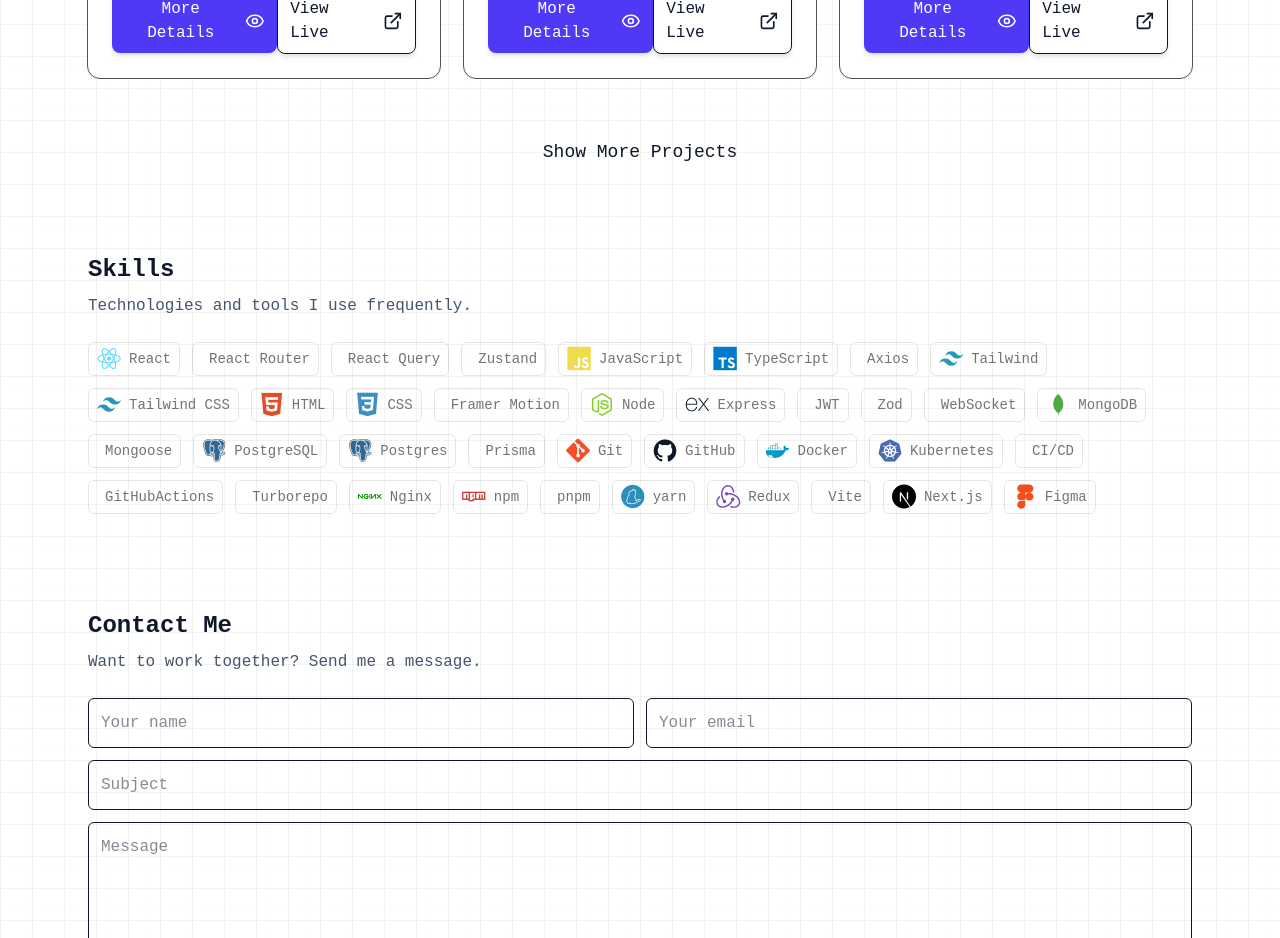
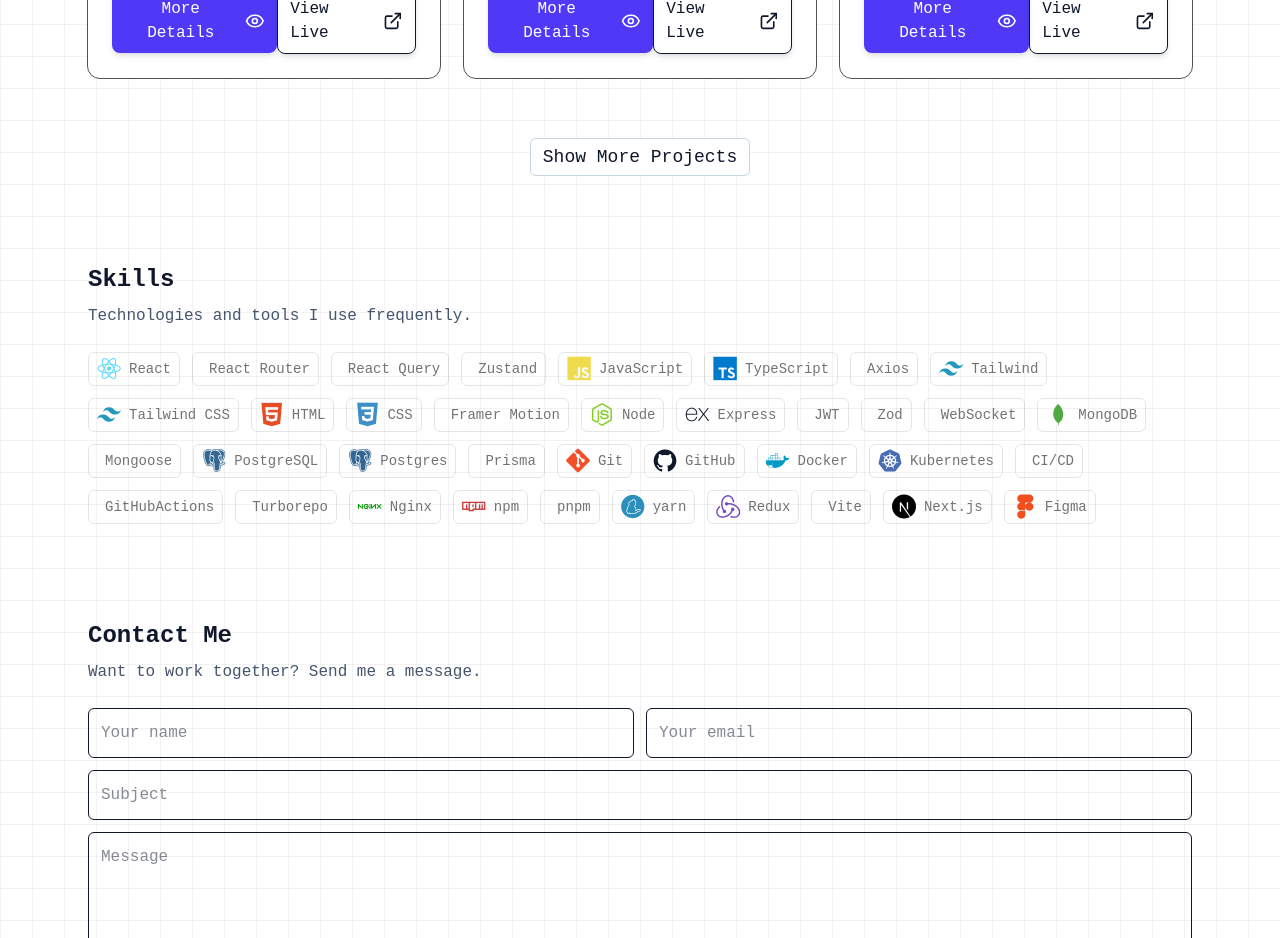
Before and after one commit to ramji023/Portfolio, a React (Vite) app: page / in a window 1280 px wide. Shown: the part 1160-2098 px from the top of the page. Built offline with nearby package versions, Linux system fonts and the light colour scheme.

Commit message:
improve design

```diff
--- a/src/components/ProjectSection.tsx
+++ b/src/components/ProjectSection.tsx
@@ -3,7 +3,7 @@ import { projects } from "../projects/Projects";
 import { useNavigate } from "react-router-dom";
 
 export default function ProjectSection() {
-  const navigate = useNavigate()
+  const navigate = useNavigate();
   return (
     <section id="projects" className="max-w-6xl mx-auto px-6 py-10">
       <h2 className="text-3xl font-bold">Featured Projects</h2>
@@ -18,8 +18,13 @@ export default function ProjectSection() {
         ))}
       </div>
 
-      <div onClick={()=>navigate("work")} className="text-center mt-15 hover:scale-[1.02] hover:text-neutral-800">
-        <button className="text-lg">Show More Projects</button>
+      <div className=" text-center mt-15 hover:scale-[1.02] hover:text-neutral-800">
+        <button
+          onClick={() => navigate("work")}
+          className="text-lg px-3 py-1 bg-white rounded-md border border-slate-300 hover:bg-slate-50"
+        >
+          Show More Projects
+        </button>
       </div>
     </section>
   );
```
